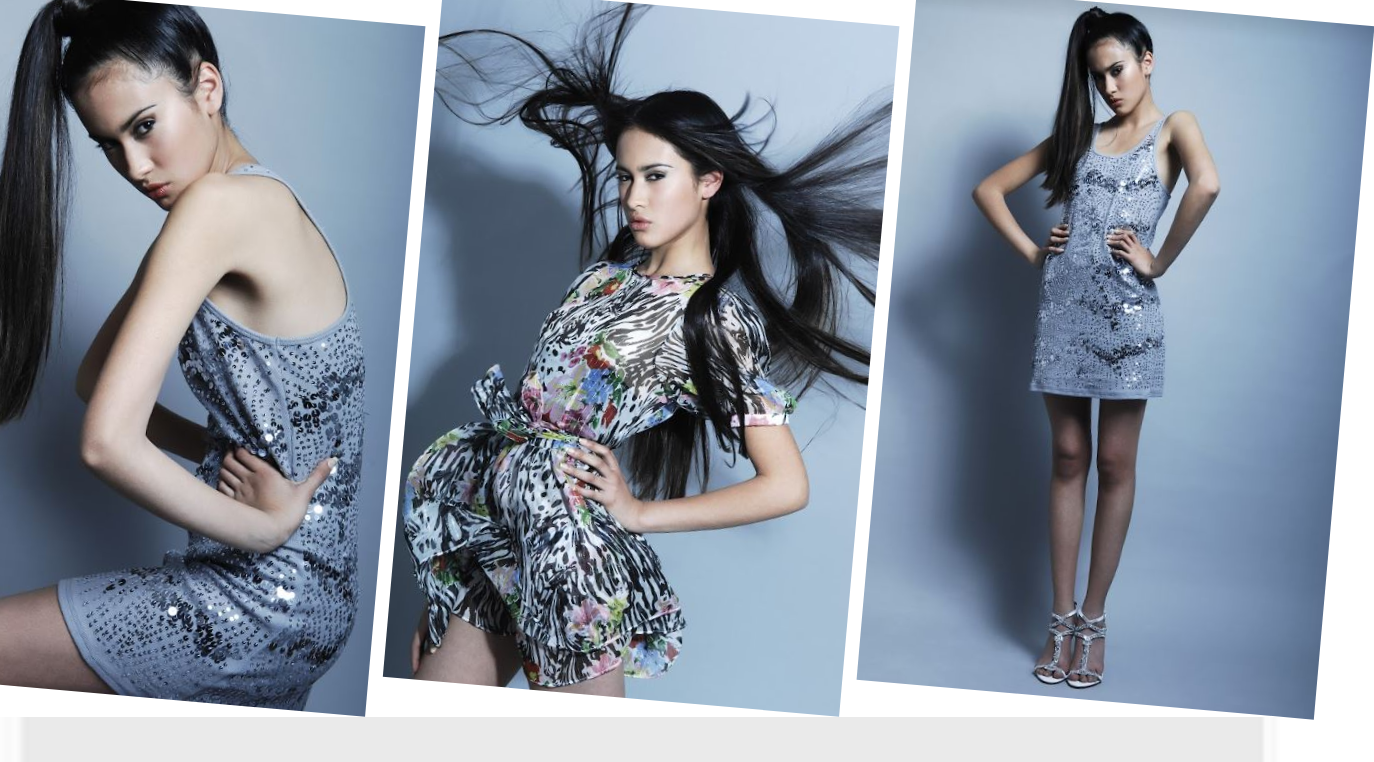
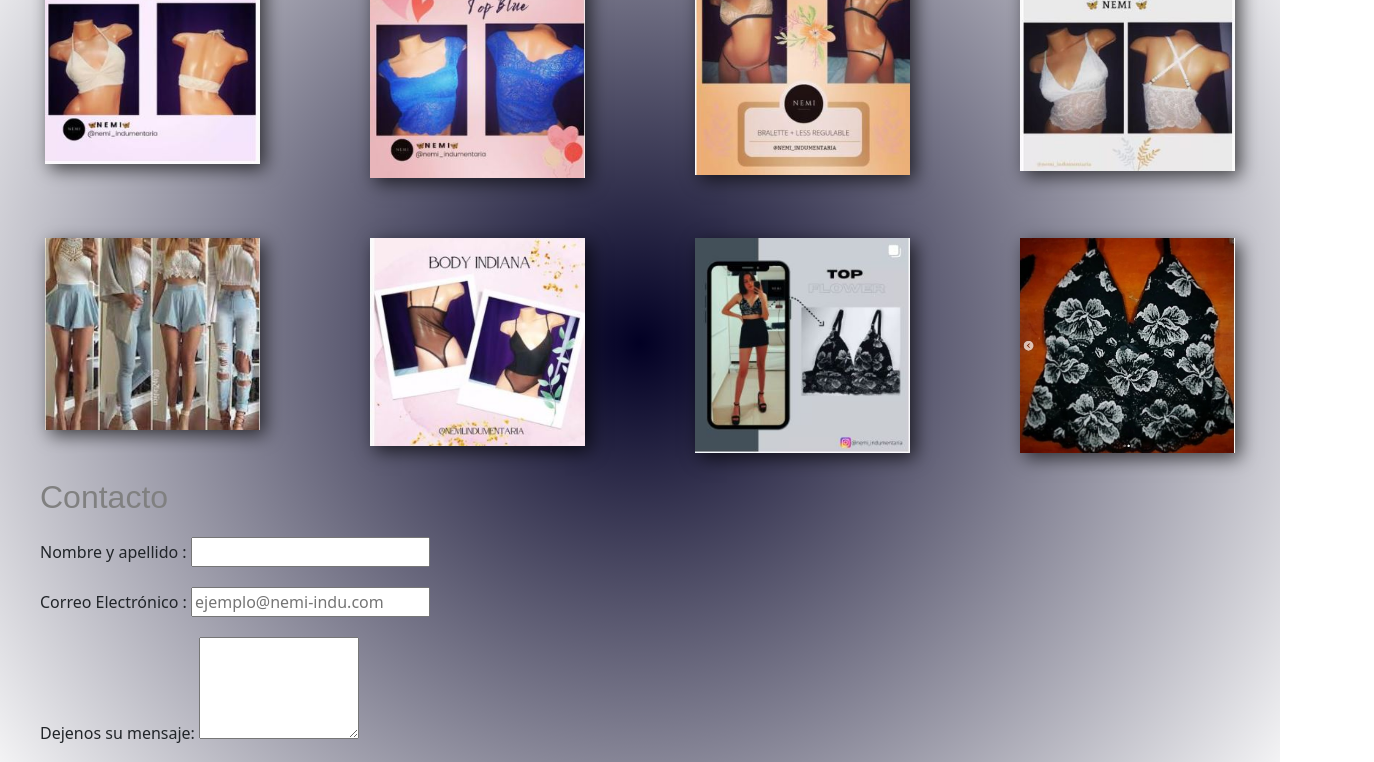
Before and after one commit to natalianaomirojas/nemiindumentaria-rojas, a plain HTML site: page index.html in a window 1280 px wide. Shown: the part 366-1128 px from the top of the page, 1374 px wide, since content can reach past the window. Drawn offline with nearby package versions, Linux system fonts and the light colour scheme.

Commit message:
actualizacion de grid y animaciones

```diff
--- a/index.html
+++ b/index.html
@@ -4,16 +4,16 @@
     <meta charset="UTF-8">
     <meta http-equiv="X-UA-Compatible" content="IE=edge">
     <meta name="viewport" content="width=device-width, initial-scale=1.0">
-    <title>aplicando grids</title>
-<!-- Estilos CSS -->
+    <title>NEMI Indumentaria</title>
+<!-- maquetando con bootstrap-->
+    <link href="https://cdn.jsdelivr.net/npm/bootstrap@5.1.3/dist/css/bootstrap.min.css" rel="stylesheet" integrity="sha384-1BmE4kWBq78iYhFldvKuhfTAU6auU8tT94WrHftjDbrCEXSU1oBoqyl2QvZ6jIW3" crossorigin="anonymous">
+<!-- estilos CSS -->
     <link rel="stylesheet" href="main.css">
-<!-- Maquetando con Bootstrap-->
-    <link href="https://cdn.jsdelivr.net/npm/bootstrap@5.1.3/dist/css/bootstrap.min.css" rel="stylesheet" integrity="sha384-1BmE4kWBq78iYhFldvKuhfTAU6auU8tT94WrHftjDbrCEXSU1oBoqyl2QvZ6jIW3" crossorigin="anonymous">
 </head>
 <body>
 <!-- inicio encabezado -->
     <header>
-        <H1> N E M I</H1>
+        <h1> N E M I</h1>
         <h2> Indumentaria Femenina </h2>
         <img src="./img/mariposa.JPG" alt="mariposa">
     </header>
@@ -33,38 +33,23 @@
 <!-- cierre menu principal -->
 
 <!-- contenido -->
-        <h2 class="font-01">Galeria</h2>
-        <main class="container">
-        <!-- Galeria -->
-                    <div class="a"><img src="./img/Captura09.JPG" alt="a"></div>
-                    <div class="b"><img src="./img/Captura11.JPG" alt="b"></div>
-                    <div class="c"><img src="./img/Captura10.JPG" alt="c"></div>
-        </main>
-        <!-- Carrusel -->
-        <div id="carouselExampleControls" class="carousel slide" data-bs-ride="carousel">
-            <div class="carousel-inner">
-              <div class="carousel-item active">
-                <img src="./img/Captura04.JPG" class="d-block w-100" alt="foto-01">
-              </div>
-              <div class="carousel-item">
-                <img src="./img/Captura02.JPG" class="d-block w-100" alt="foto-02">
-              </div>
-              <div class="carousel-item">
-                <img src="./img/Captura03.JPG" class="d-block w-100" alt="foto-03">
-              </div>
-            </div>
-            <button class="carousel-control-prev" type="button" data-bs-target="#carouselExampleControls" data-bs-slide="prev">
-              <span class="carousel-control-prev-icon" aria-hidden="true"></span>
-              <span class="visually-hidden">Previous</span>
-            </button>
-            <button class="carousel-control-next" type="button" data-bs-target="#carouselExampleControls" data-bs-slide="next">
-              <span class="carousel-control-next-icon" aria-hidden="true"></span>
-              <span class="visually-hidden">Next</span>
-            </button>
-          </div>
+<main class="contenido">
+        <div class="grid-container">
+                    <div class="item-gallery-title">Galeria</div>
+                    <div class="item-gallery-row-1"><img src="./img/Captura02.JPG" alt="top lurex"></div>
+                    <div class="item-gallery-row-1"><img src="./img/Captura03.JPG" alt="top encaje azul"></div>
+                    <div class="item-gallery-row-1"><img src="./img/Captura00.JPG" alt="top encaje blanco"></div>
+                    <div class="item-gallery-row-1"><img src="./img/Captura04.JPG" alt="top encaje blanco"></div>
+                    <div class="item-gallery-row-2"><img src="./img/Captura08.JPG" alt="denim"></div>
+                    <div class="item-gallery-row-2"><img src="./img/Captura01.JPG" alt="body "></div>
+                    <div class="item-gallery-row-2"><img src="./img/Captura.JPG"   alt="conjunto"></div>
+                    <div class="item-gallery-row-2"><img src="./img/Captura a.JPG"   alt="conjunto"></div>
+        </div>
 
-        <section>
-        <!-- Formulario de contacto -->
+        <!-- espacio para carrusel-->
+
+        <section class="contac-form">
+        <!-- formulario de contacto -->
                 <h2 id="contac-home">  Contacto</h2>
                     <form>
                         <div class="form">
@@ -85,7 +70,7 @@
                         </div>
                         </form>
         </section>
-
+  </main>
 <!-- fin de contenido -->
 
 
--- a/main.css
+++ b/main.css
@@ -1,8 +1,22 @@
 *{
     margin: 0;
 }
+/*encabezado*/
 
-/*Menú principal*/
+header{
+    display: grid;
+    background-color: black;
+    color: white;
+    justify-content: center;
+    justify-items: center;
+}
+
+header img{
+    width: 100px;
+    margin-block-end: 20px;
+}
+
+/*menu principal*/
 
     .menu-list{
         display:flex;
@@ -42,12 +56,15 @@
         transition: 0.3s ease;
     }
 
-/*Contenido*/
+/*contenido*/
 
-    main{
-        margin-top:20px;
-        margin-left:40px;
-        margin-right:40px;
+    .contenido{
+        margin:0;
+        padding-top: 20px ;
+        padding-left:40px;
+        padding-right:40px;
+        background: rgb(2,0,36);
+        background: radial-gradient(circle, rgba(2,0,36,1) 0%, rgba(62,52,56,0) 100%, rgba(0,212,255,1) 100%);
     }
 
     .font-h1{
@@ -70,13 +87,6 @@
     }
 
     .font-01{
-        color:rosybrown;
-        font-family: fantasy;
-        margin-top:90px;
-        margin-bottom: 10px;
-    }
-
-    .galeria{
         color:rosybrown;
         font-family: fantasy;
         margin-top:90px;
@@ -107,25 +117,27 @@
         margin-top:40px;
     }
 
-/*Formulario página principal*/
+/*formulario pagina principal*/
+    .contac-form{
+    margin-bottom: 20px;
+    }
     .form{
         margin-top:20px;
         margin-block-end: 10px;
     }
 
 
-/*Catálogo*/
+/*catalogo*/
 
     .filtros{
         justify-items: center;
     }
 
-    button{
+    .button{
         margin-top: 10px;
-        margin-bottom: 10px;
     }
 
-/*Compras*/
+/*compras*/
 
     .tab{
         border-style: ridge;
@@ -134,7 +146,7 @@
         text-align: center;
     }
 
-/*Pie de página*/
+/*pie de pagina*/
 
     footer{
         min-height: 100px;
@@ -166,72 +178,82 @@
         transition: 0.3s;
     }
 
-/*Aplicando grids*/
 
-header{
+/*aplicando grids, animaciones y transiciones*/
+
+.grid-container{
     display: grid;
-    background-color: black;
-    color: white;
-    justify-content: center;
-    justify-items: center;
-
+    grid-gap: 50px 100px ;
 }
 
-header img{
-    width: 100px;
-    margin-block-end: 20px;
+.grid-container div{
+    padding: 5px;
+    justify-content: center;
 }
 
-.container {
-    display: grid;
-    grid-template-areas:
-    "a b c"
-    "d e f";
-    grid-gap:1rem;
-    justify-content: center;
-    justify-items: center;
+.item-gallery-title{
+    grid-column: 1 / span 4;
+    transform: scale(1, 1);
+    transition: transform 0.5s ease;
+    color: black;
+    font-family: fantasy;
+    text-align: center;
 }
 
-.a{
-    transform: rotate(5deg);
+.item-gallery-title:hover{
+    transform: scale(1.5, 1.5);
 }
 
-.b{
-    transform: rotate(5deg);
+.item-gallery-row-1{
+    transform: translate(1, 1);
+    transition: transform 0.5s ease;
 }
 
-.c{
-    transform: rotate(5deg);
+.item-gallery-row-1 img{
+    width: 100%;
+    -webkit-box-shadow: 5px 5px 17px 0px rgba(0,0,0,0.66);
+    box-shadow: 5px 5px 17px 0px rgba(0,0,0,0.66);
 }
 
-.button{
-   width: 100px;
-   height: 100px;
-   transition: width 20s;
+.item-gallery-row-1:hover{
+    transform: translate(2em, 2em);
 }
 
-form:hover {
-    width: 300px;
+.item-gallery-row-2{
+    transform: translateY(1);
+    transition: transform 0.5s ease;
 }
 
+.item-gallery-row-2 img{
+    width: 100%;
+    -webkit-box-shadow: 5px 5px 17px 0px rgba(0,0,0,0.66);
+    box-shadow: 5px 5px 17px 0px rgba(0,0,0,0.66);
+}
+
+.item-gallery-row-2:hover{
+    transform: translateY(2em);
+}
 
 /* -- MOBILE -- */
     @media (max-width: 576px) {
         .container {
             grid-template-columns: repeat(5, 1fr);
         }
+
+        .item-gallery-title{
+            grid-column: 1 /  2;
+        }
     }
 
 /* -- TABLET -- */
-    @media (min-width: 576px) and (max-width: 992px) {
+    @media (min-width: 576px) and (max-width: 1200px) {
+
         .container {
             grid-template-columns: repeat(4, 1fr);
         }
+
+        .item-gallery-title{
+            grid-column: 1 /  3;
         }
 
-/* -- DESKTOP -- */
-    @media (min-width: 992px) {
-        .container {
-            grid-template-columns: repeat(3, 1fr);
     }
-    }
```
Lines whose indentation alone changed are shown as unchanged.
